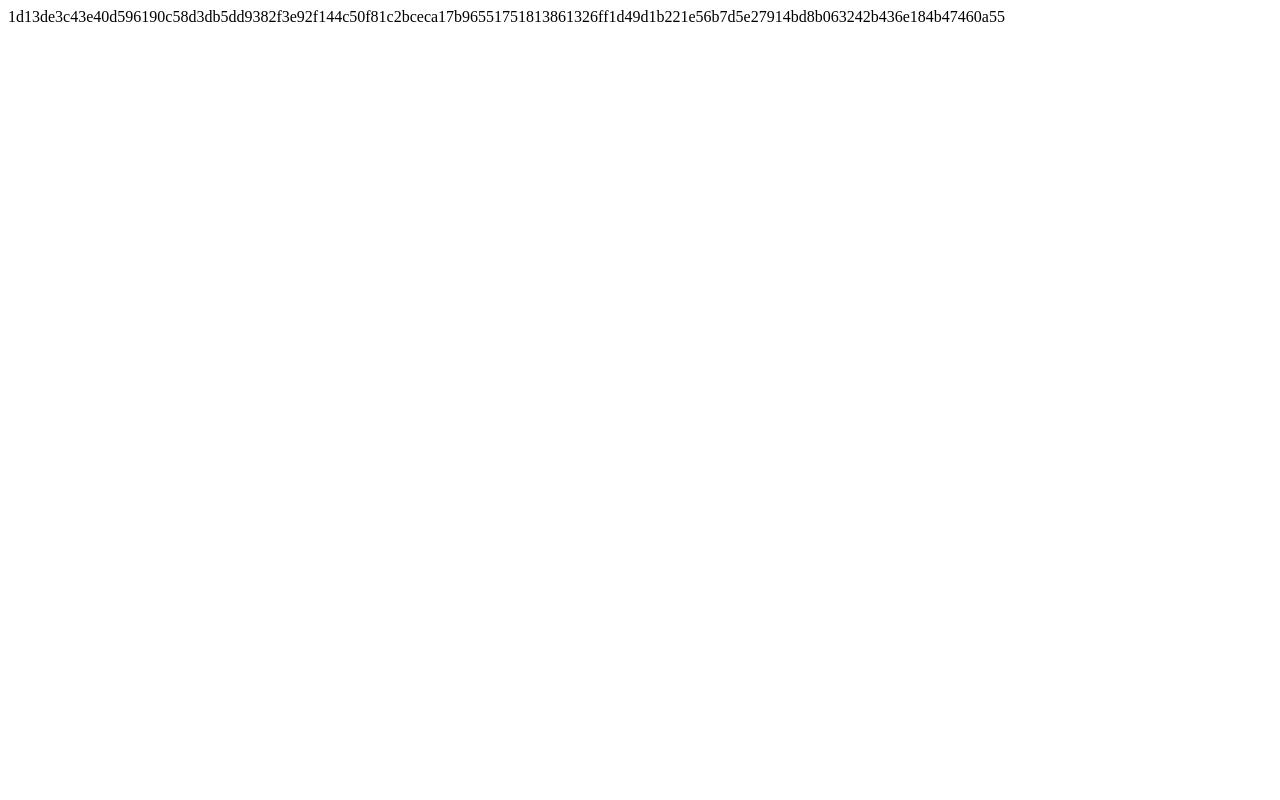
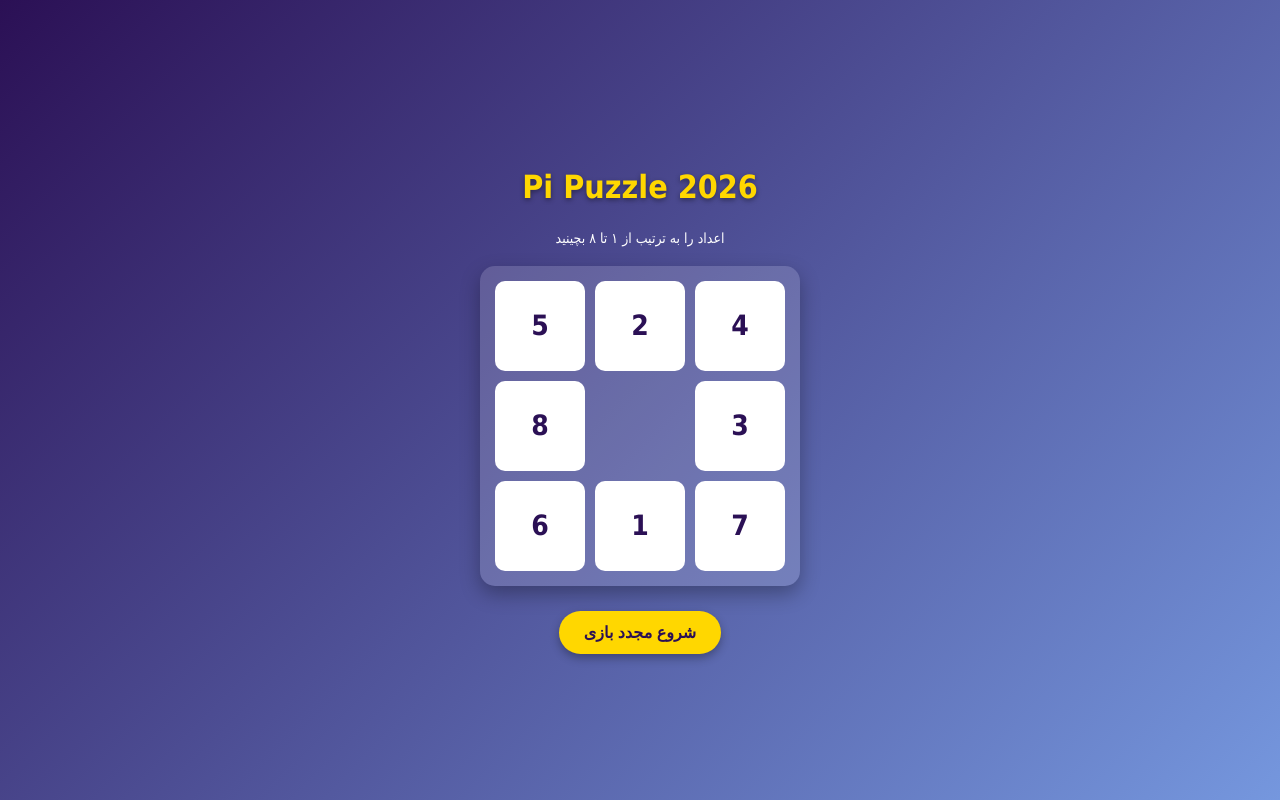
Before and after one commit to pipuzzle2026/pipuzzle2026.github.io, a plain HTML site: page index.html in a window 1280 px wide. Drawn offline with Linux system fonts and the light colour scheme.

Commit message:
Add initial implementation of Pi Puzzle game

```diff
--- a/index.html
+++ b/index.html
@@ -1 +1,133 @@
-1d13de3c43e40d596190c58d3db5dd9382f3e92f144c50f81c2bceca17b96551751813861326ff1d49d1b221e56b7d5e27914bd8b063242b436e184b47460a55
+<!DOCTYPE html>
+<html lang="fa" dir="rtl">
+<head>
+  <meta charset="UTF-8">
+  <meta name="viewport" content="width=device-width, initial-scale=1.0">
+  <title>Pi Puzzle 2026</title>
+  <style>
+    body {
+      font-family: Tahoma, sans-serif;
+      background: linear-gradient(135deg, #2b1055, #7597de);
+      color: white;
+      display: flex;
+      flex-direction: column;
+      align-items: center;
+      justify-content: center;
+      height: 100vh;
+      margin: 0;
+    }
+    h1 {
+      margin-bottom: 10px;
+      color: #ffd700;
+      text-shadow: 0 2px 5px rgba(0,0,0,0.4);
+    }
+    p {
+      margin-bottom: 20px;
+      font-size: 14px;
+    }
+    .board {
+      display: grid;
+      grid-template-columns: repeat(3, 90px);
+      grid-gap: 10px;
+      background: rgba(255, 255, 255, 0.15);
+      padding: 15px;
+      border-radius: 15px;
+      box-shadow: 0 8px 20px rgba(0,0,0,0.3);
+    }
+    .tile {
+      width: 90px;
+      height: 90px;
+      background: #ffffff;
+      color: #2b1055;
+      font-size: 28px;
+      font-weight: bold;
+      display: flex;
+      align-items: center;
+      justify-content: center;
+      border-radius: 10px;
+      cursor: pointer;
+      user-select: none;
+      transition: transform 0.1s;
+    }
+    .tile:active {
+      transform: scale(0.95);
+    }
+    .empty {
+      background: transparent;
+      cursor: default;
+    }
+    button {
+      margin-top: 25px;
+      padding: 12px 25px;
+      font-size: 16px;
+      font-weight: bold;
+      background: #ffd700;
+      color: #2b1055;
+      border: none;
+      border-radius: 25px;
+      cursor: pointer;
+      box-shadow: 0 4px 10px rgba(0,0,0,0.3);
+    }
+  </style>
+</head>
+<body>
+
+  <h1>Pi Puzzle 2026</h1>
+  <p>اعداد را به ترتیب از ۱ تا ۸ بچینید</p>
+  <div class="board" id="board"></div>
+  <button onclick="shuffle()">شروع مجدد بازی</button>
+
+  <script>
+    let tiles = [1, 2, 3, 4, 5, 6, 7, 8, null];
+    const board = document.getElementById('board');
+
+    function render() {
+      board.innerHTML = '';
+      tiles.forEach((tile, index) => {
+        const div = document.createElement('div');
+        div.className = tile ? 'tile' : 'tile empty';
+        div.textContent = tile || '';
+        div.onclick = () => move(index);
+        board.appendChild(div);
+      });
+    }
+
+    function move(index) {
+      const emptyIndex = tiles.indexOf(null);
+      const validMoves = [
+        emptyIndex - 1, emptyIndex + 1,
+        emptyIndex - 3, emptyIndex + 3
+      ];
+      if (validMoves.includes(index) &&
+         !(emptyIndex % 3 === 0 && index % 3 === 2) &&
+         !(emptyIndex % 3 === 2 && index % 3 === 0)) {
+        [tiles[index], tiles[emptyIndex]] = [tiles[emptyIndex], tiles[index]];
+        render();
+        checkWin();
+      }
+    }
+
+    function shuffle() {
+      for (let i = 0; i < 100; i++) {
+        const emptyIndex = tiles.indexOf(null);
+        const neighbors = [emptyIndex - 1, emptyIndex + 1, emptyIndex - 3, emptyIndex + 3]
+          .filter(n => n >= 0 && n < 9 &&
+            !(emptyIndex % 3 === 0 && n % 3 === 2) &&
+            !(emptyIndex % 3 === 2 && n % 3 === 0));
+        const rand = neighbors[Math.floor(Math.random() * neighbors.length)];
+        [tiles[rand], tiles[emptyIndex]] = [tiles[emptyIndex], tiles[rand]];
+      }
+      render();
+    }
+
+    function checkWin() {
+      if (tiles.slice(0, 8).every((val, i) => val === i + 1)) {
+        setTimeout(() => alert('تبریک! شما برنده شدید 🎉'), 100);
+      }
+    }
+
+    shuffle();
+  </script>
+
+</body>
+</html>
```
